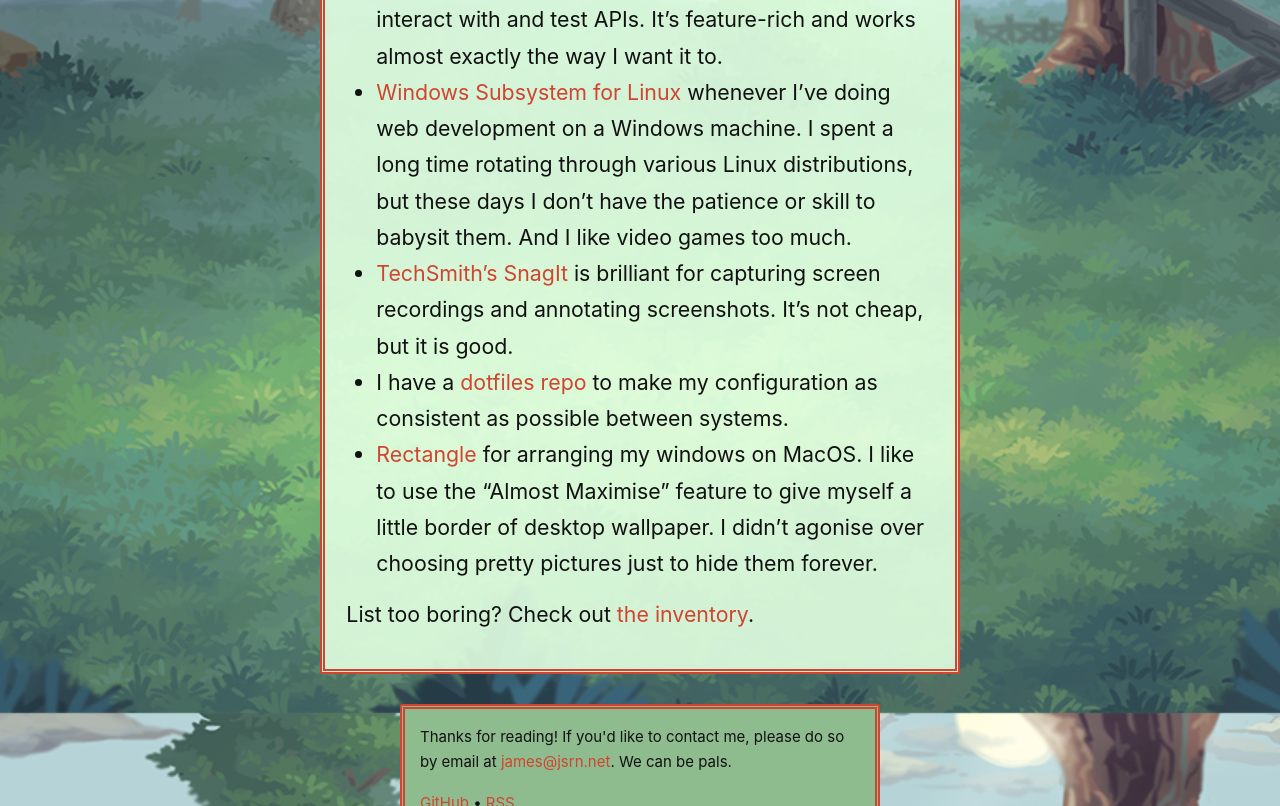
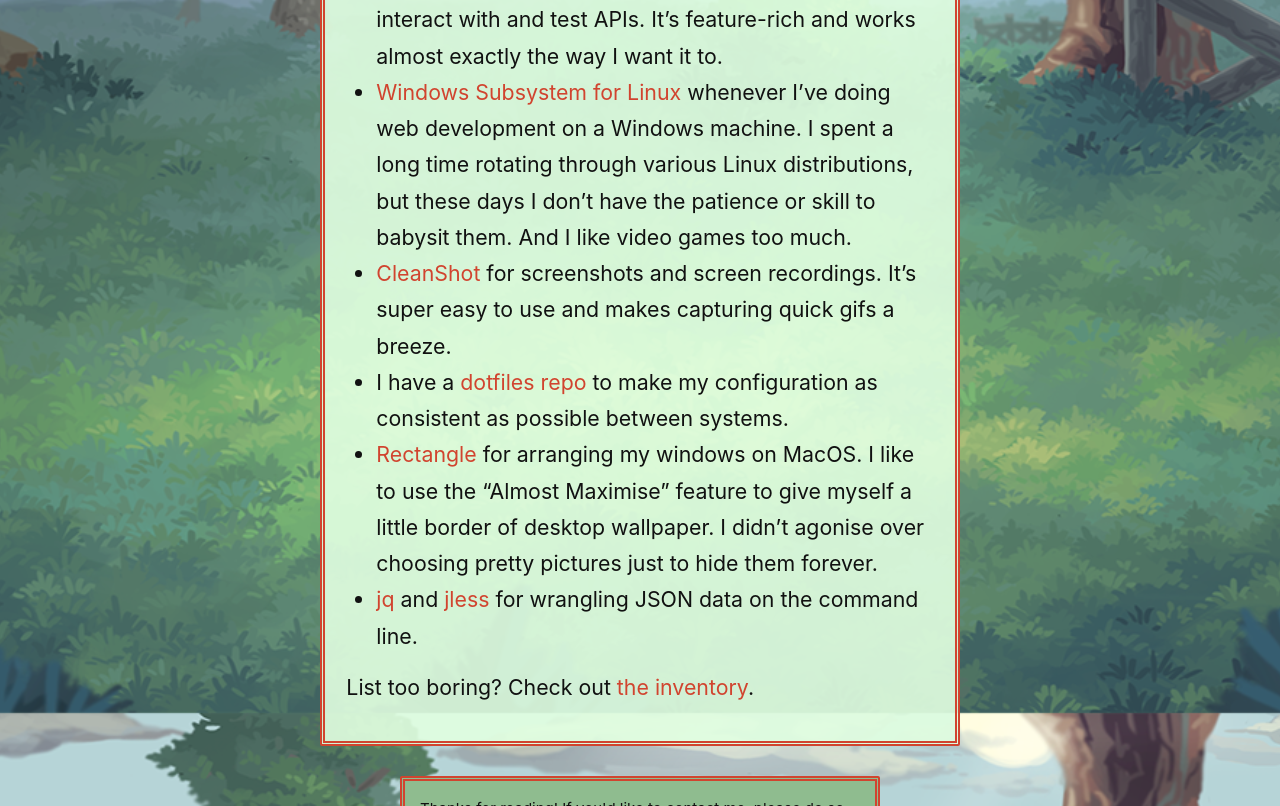
Before and after one commit to jsrn/jsrn.github.io, a Jekyll site: the page built from uses.md, in a window 1280 px wide and 900 px high, scrolled down 1987 px, cut to the strip 0-806 px from the top of the window. Built offline with Jekyll 4.4.1, drawn with Linux system fonts in a browser that asks for light colours.

Commit message:
updated uses page

```diff
--- a/uses.md
+++ b/uses.md
@@ -22,8 +22,9 @@
 - [Figma](https://www.figma.com/) for design work. I'm not a designer, and Figma makes it super easy to put together at least basic wireframes and prototypes without really needing to know what you're doing.
 - While a lot of people dig Postman, I use [RapidAPI](https://paw.cloud/) to interact with and test APIs. It's feature-rich and works almost exactly the way I want it to.
 - [Windows Subsystem for Linux](https://docs.microsoft.com/en-us/windows/wsl/faq) whenever I've doing web development on a Windows machine. I spent a long time rotating through various Linux distributions, but these days I don't have the patience or skill to babysit them. And I like video games too much.
-- [TechSmith's SnagIt](https://www.techsmith.com/screen-capture.html) is brilliant for capturing screen recordings and annotating screenshots. It's not cheap, but it is good.
+- [CleanShot](https://cleanshot.com/) for screenshots and screen recordings. It's super easy to use and makes capturing quick gifs a breeze.
 - I have a [dotfiles repo](https://github.com/jsrn/dotfiles) to make my configuration as consistent as possible between systems.
 - [Rectangle](https://rectangleapp.com/) for arranging my windows on MacOS. I like to use the "Almost Maximise" feature to give myself a little border of desktop wallpaper. I didn't agonise over choosing pretty pictures just to hide them forever.
+- [jq](https://jqlang.github.io/jq/) and [jless](https://jless.io/) for wrangling JSON data on the command line.
 
 List too boring? Check out <a href="/inventory">the inventory</a>.
```
